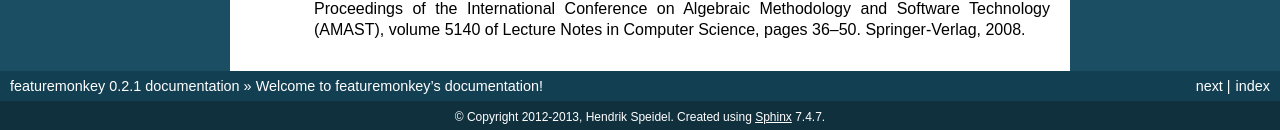
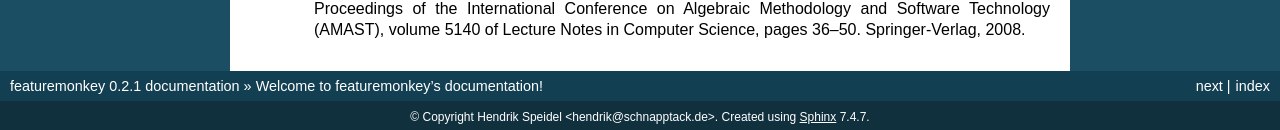
Before and after one commit to henzk/featuremonkey, a Sphinx documentation site: the page built from docs/index.rst, in a window 1280 px wide. Shown: the part 2028-2158 px from the top of the page. Built offline with Sphinx 7.4.7, drawn with Linux system fonts in a browser that asks for light colours; formulas are drawn with MathJax 3; pages that are not in the unit, such as notebooks, are missing from menus.

Commit message:
removed duplicate

```diff
--- a/docs/conf.py
+++ b/docs/conf.py
@@ -49,9 +49,11 @@
 # The master toctree document.
 master_doc = 'index'
 
+import featuremonkey
+
 # General information about the project.
 project = u'featuremonkey'
-copyright = u'2012-2013, Hendrik Speidel'
+copyright = featuremonkey.__author__
 
 # The version info for the project you're documenting, acts as replacement for
 # |version| and |release|, also used in various other places throughout the
@@ -59,8 +61,6 @@
 #
 def get_short_version(version):
     return '.'.join(version.split('.')[:2])
-
-import featuremonkey
 
 # The short X.Y version.
 version = get_short_version(featuremonkey.__version__)
```
